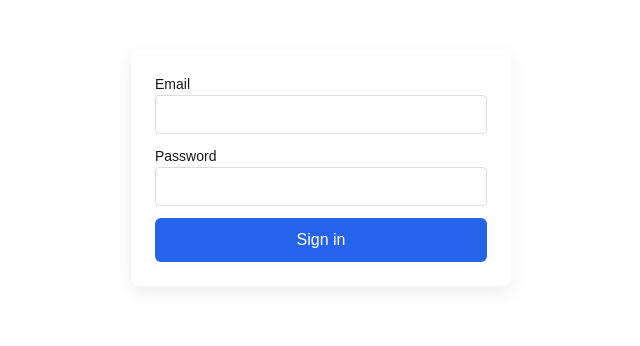
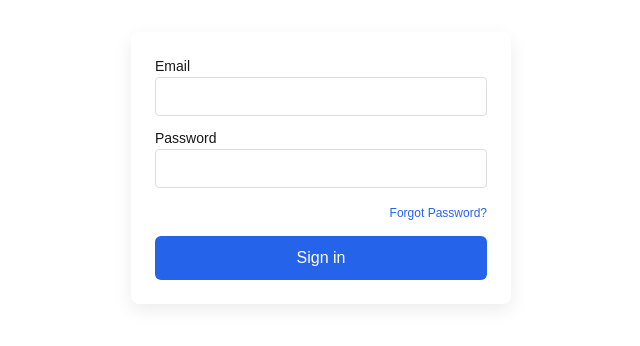
Before and after one commit to 17nbist/COB290-2025-Team-5, a Next.js app: page / in a window 1280 px wide. Shown: the part 232-578 px from the top of the page, without its empty margins (319-959 px from the left). Built offline with nearby package versions, Linux system fonts and the light colour scheme.

Commit message:
[nb]forgot password dummy feature

```diff
--- a/src/components/LoginForm.js
+++ b/src/components/LoginForm.js
@@ -14,6 +14,12 @@ export default function LoginForm() {
 				<input style={styles.input} type="password" name="password" />
 			</label>
 
+			<div style={styles.forgotPasswordWrapper}>
+				<a href="#" onClick={(e) => e.preventDefault()} style={styles.forgotPassword}>
+					Forgot Password?
+				</a>
+			</div>
+
 			<button style={styles.button} type="submit">Sign in</button>
 		</form>
 	);
@@ -24,4 +30,13 @@ const styles = {
 	label: { display: "flex", flexDirection: "column", fontSize: 14 },
 	input: { padding: 8, borderRadius: 4, border: "1px solid #ddd" },
 	button: { padding: 10, borderRadius: 6, background: "#2563eb", color: "#fff", border: "none" },
+	forgotPasswordWrapper: {
+		alignSelf: "flex-end",
+	},
+	forgotPassword: {
+		fontSize: 12,
+		color: "#2563eb",
+		textDecoration: "none",
+		cursor: "pointer",
+	},
 };
```
